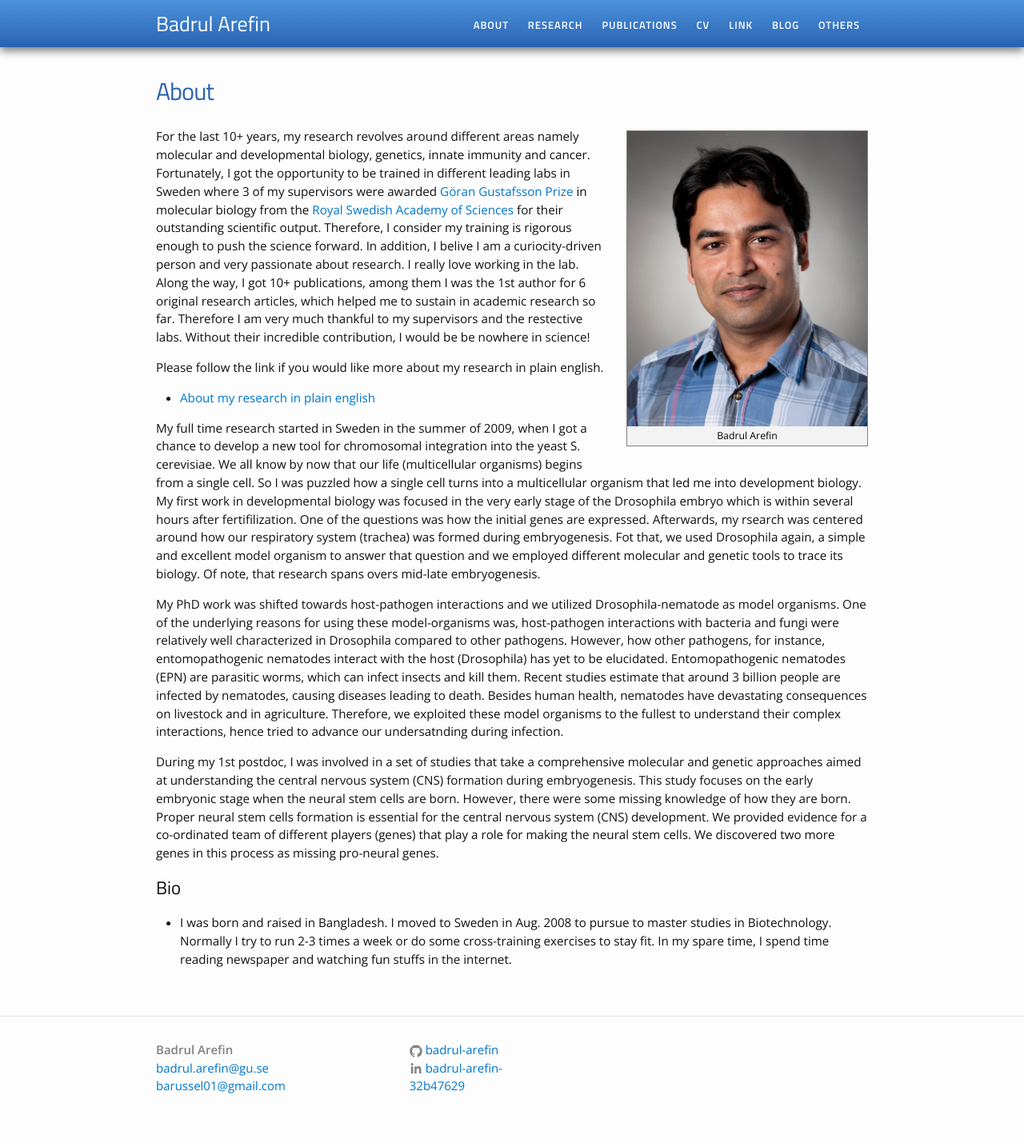
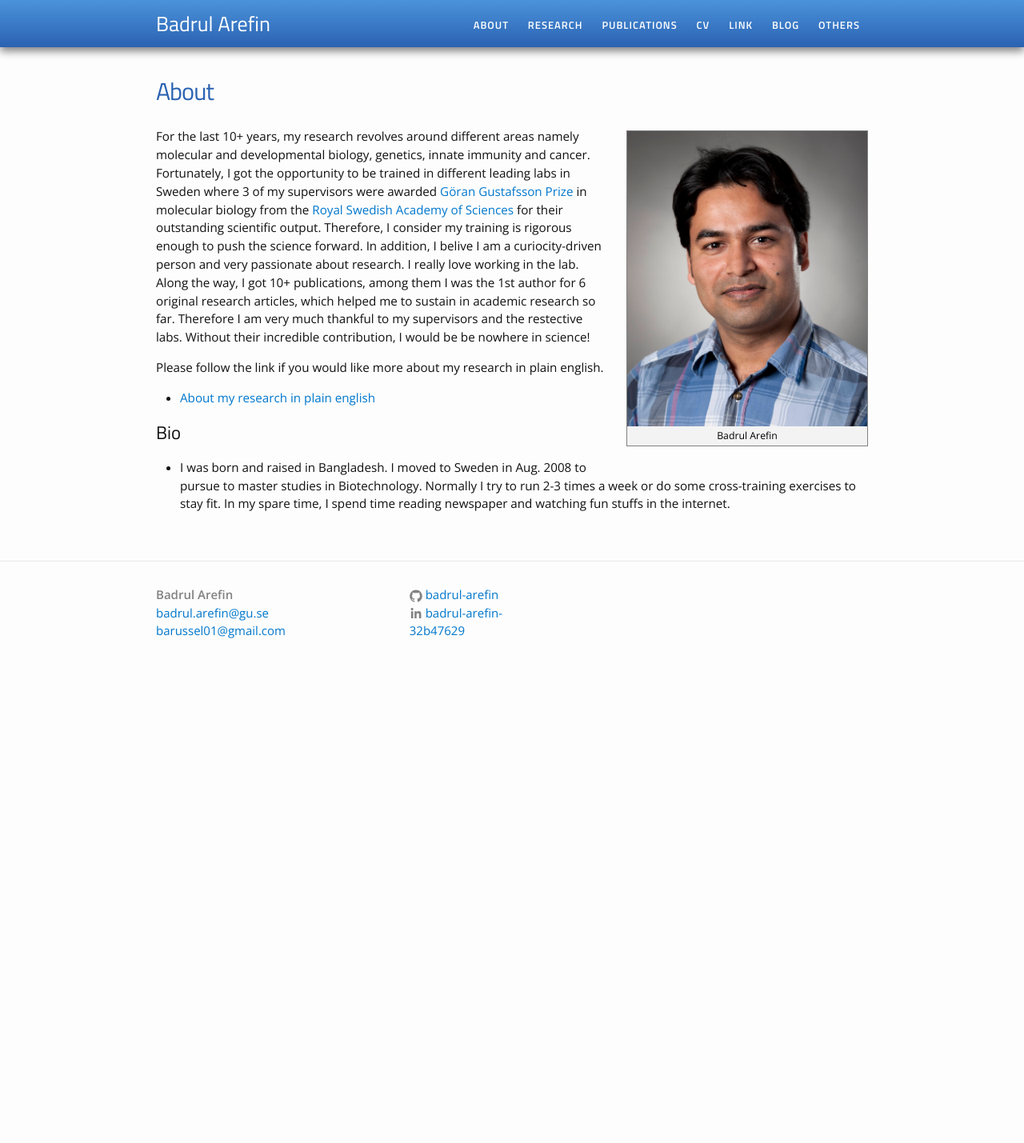
Before and after one commit to Badrul-Arefin/badrul-arefin.github.io, a Jekyll site: the page built from about.md, in a window 1280 px wide. Shown: the whole page at 80% size. Built offline with Jekyll 4.4.1, drawn with Linux system fonts in a browser that asks for light colours; after the commit the page ends 900 px from its top, so only the background shows below that.

Commit message:
Update about.md

```diff
--- a/about.md
+++ b/about.md
@@ -11,11 +11,6 @@ Please follow the link if you would like more about my research in plain english
 <ul>
 	<li><a href="about.pdf">About my research in plain english</a></li>
 </ul>
-My full time research started in Sweden in the summer of 2009, when I got a chance to develop a new tool for chromosomal integration into the yeast S. cerevisiae. We all know by now that our life (multicellular organisms) begins from a single cell. So I was puzzled how a single cell turns into a multicellular organism that led me into development biology. My first work in developmental biology was focused in the very early stage of the Drosophila embryo which is within several hours after fertifilization. One of the questions was how the initial genes are expressed. Afterwards, my rsearch was centered around how our respiratory system (trachea) was formed during embryogenesis. Fot that, we used Drosophila again, a simple and excellent model organism to answer that question and we employed different molecular and genetic tools to trace its biology. Of note, that research spans overs mid-late embryogenesis.
-
-My PhD work was shifted towards host-pathogen interactions and we utilized Drosophila-nematode as model organisms. One of the underlying reasons for using these model-organisms was, host-pathogen  interactions  with  bacteria  and  fungi were  relatively  well  characterized  in Drosophila compared  to  other  pathogens. However,  how  other  pathogens, for  instance,  entomopathogenic  nematodes  interact with  the  host  (Drosophila) has  yet  to  be  elucidated. Entomopathogenic  nematodes (EPN)  are  parasitic  worms, which  can  infect  insects  and  kill  them. Recent  studies estimate  that  around  3  billion  people  are  infected  by  nematodes, causing  diseases leading to death. Besides human health, nematodes have devastating consequences on livestock and in agriculture. Therefore, we exploited these model organisms to the fullest to understand their complex interactions, hence tried to advance our undersatnding during infection.
-
-During my 1st postdoc, I was involved in a set of studies that take a comprehensive molecular and genetic approaches aimed at understanding the central nervous system (CNS) formation during embryogenesis. This study focuses on the early embryonic stage when the neural stem cells are born. However, there were some missing knowledge of how they are born. Proper neural stem cells formation is essential for the central nervous system (CNS) development. We provided evidence for a co-ordinated team of different players (genes) that play a role for making the neural stem cells. We discovered two more genes in this process as missing pro-neural genes.<br>
 
 <h2>Bio</h2>
 <ul>
```
